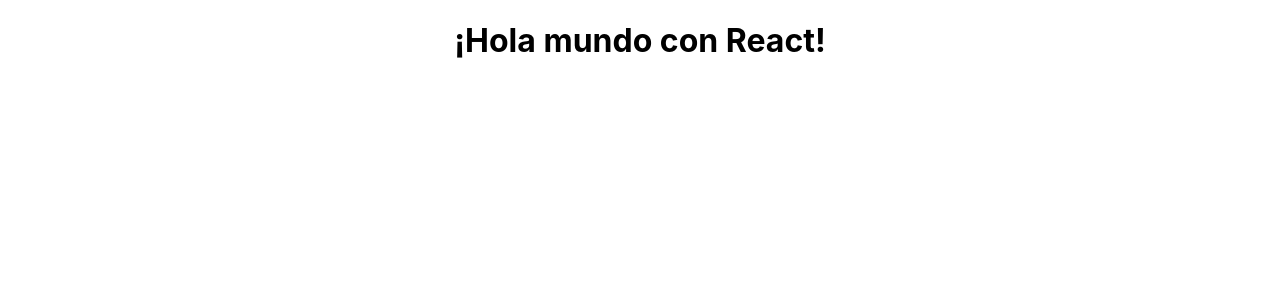
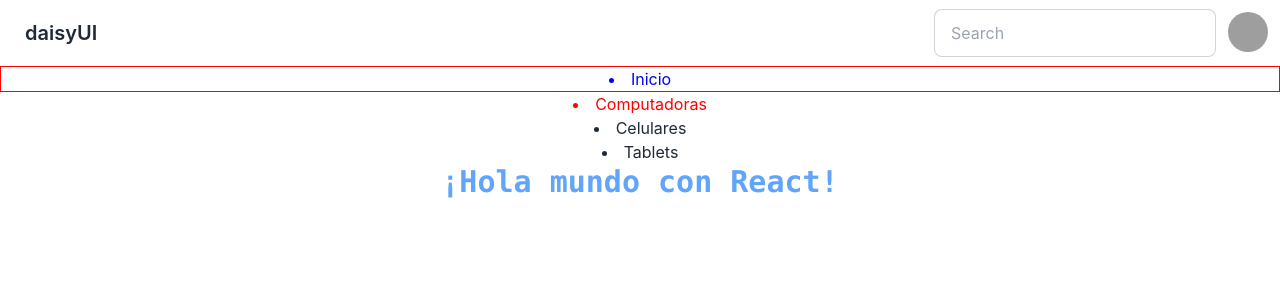
Before and after one commit to Juan81296/ReactJs, a React (Create React App) app: page / in a window 1280 px wide. Shown: the top 300 px of the page. Built offline with nearby package versions, Linux system fonts and the light colour scheme; grey boxes are pictures that could not be loaded.

Commit message:
desafio2

```diff
--- a/package.json
+++ b/package.json
@@ -6,6 +6,7 @@
     "@testing-library/jest-dom": "^5.16.4",
     "@testing-library/react": "^12.1.4",
     "@testing-library/user-event": "^13.5.0",
+    "daisyui": "^2.13.6",
     "react": "^18.0.0",
     "react-dom": "^18.0.0",
     "react-scripts": "5.0.0",
@@ -34,5 +35,10 @@
       "last 1 firefox version",
       "last 1 safari version"
     ]
+  },
+  "devDependencies": {
+    "autoprefixer": "^10.4.4",
+    "postcss": "^8.4.12",
+    "tailwindcss": "^3.0.23"
   }
 }
--- /dev/null
+++ b/postcss.config.js
@@ -0,0 +1,6 @@
+module.exports = {
+  plugins: {
+    tailwindcss: {},
+    autoprefixer: {},
+  },
+}
--- a/src/App.js
+++ b/src/App.js
@@ -1,10 +1,17 @@
-import logo from './logo.svg';
-import './App.css';
+import logo from "./logo.svg";
+import "./App.css";
+import NavBar from"./components/NavBar";
+import DaisyNavBar from "./components/DaisyNavBar";
 
 function App() {
+  const styles ={
+    title:"text-3xl font-bold font-mono text-blue-400"
+  }
   return (
     <div className="App">
-     <h1>¡Hola mundo con React!</h1>
+      <DaisyNavBar/>
+      <NavBar/>
+      <h1 className={styles.title}>¡Hola mundo con React!</h1>
     </div>
   );
 }
--- /dev/null
+++ b/src/components/DaisyNavBar.js
@@ -0,0 +1,32 @@
+const DaisyNavBar = () => {
+  return (
+    <div className="navbar bg-base-100">
+    <div className="flex-1">
+        <a className="btn btn-ghost normal-case text-xl">daisyUI</a>
+    </div>
+    <div className="flex-none gap-2">
+        <div className="form-control">
+        <input type="text" placeholder="Search" className="input input-bordered"/>
+        </div>
+        <div className="dropdown dropdown-end">
+        <label tabindex="0" className="btn btn-ghost btn-circle avatar">
+            <div className="w-10 rounded-full">
+            <img src="https://api.lorem.space/image/face?hash=33791" />
+            </div>
+        </label>
+        <ul tabindex="0" className="mt-3 p-2 shadow menu menu-compact dropdown-content bg-base-100 rounded-box w-52">
+            <li>
+            <a className="justify-between">
+                Profile
+                <span className="badge">New</span>
+            </a>
+            </li>
+            <li><a>Settings</a></li>
+            <li><a>Logout</a></li>
+        </ul>
+        </div>
+    </div>
+</div>
+  )
+}
+export default DaisyNavBar
--- /dev/null
+++ b/src/components/NavBar.js
@@ -0,0 +1,16 @@
+const NavBar = () => {
+
+    const estilos = {
+        border: "solid red 1px",
+        color: "blue"
+    }
+  return (
+    <div>
+        <li  style ={estilos}>Inicio</li>
+        <li style ={{color:"red"}}>Computadoras</li>
+        <li>Celulares</li>
+        <li>Tablets</li>
+    </div>
+  )
+}
+export default NavBar
--- a/src/index.css
+++ b/src/index.css
@@ -1,3 +1,7 @@
+@tailwind base;
+@tailwind components;
+@tailwind utilities;
+
 body {
   margin: 0;
   font-family: -apple-system, BlinkMacSystemFont, 'Segoe UI', 'Roboto', 'Oxygen',
--- /dev/null
+++ b/tailwind.config.js
@@ -0,0 +1,11 @@
+module.exports = {
+  content: [
+    "./src/**/*.{js,jsx,ts,tsx}",
+  ],
+  theme: {
+    extend: {},
+  },
+  plugins: [
+    require("daisyui")
+  ],
+}
```
Also changed, not shown: 1 other file (tests, documents, lock files or other folders).
